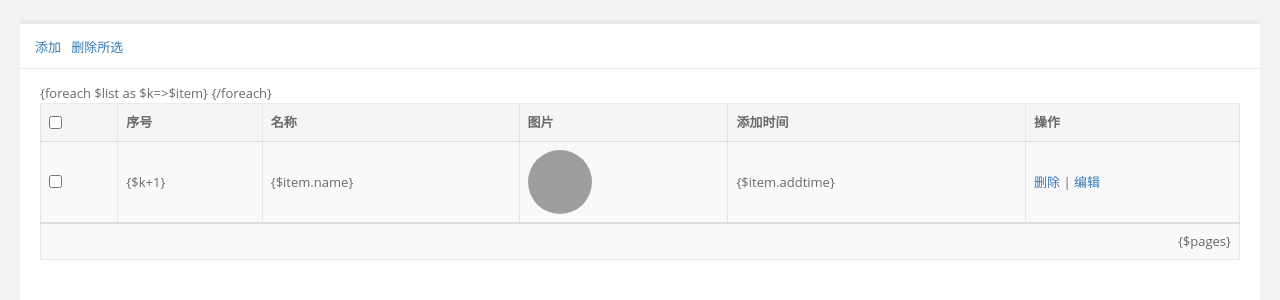
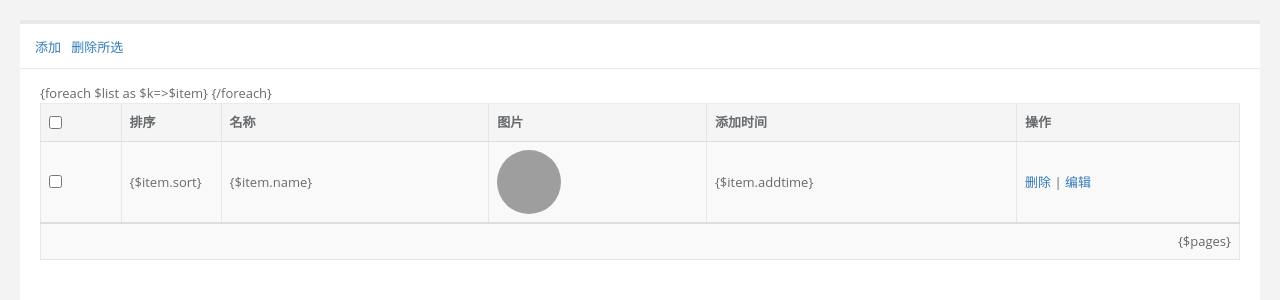
Before and after one commit to royhe911/mhwj, a PHP site: page /DbName/application/admin/view/game/list.html in a window 1280 px wide. Shown: the top 300 px of the page. Run offline with PHP 8.4, Linux system fonts and the light colour scheme; some libraries are stand-ins or nearby versions; grey boxes are pictures that could not be loaded.

Commit message:
添加上传接口，修改游戏管理

```diff
--- a/application/admin/view/game/list.html
+++ b/application/admin/view/game/list.html
@@ -17,6 +17,7 @@
         .ttd{width: 250px;text-align: center;}
         .ttb{width: 80px;text-align: center;}
         .avatar{width: 64px;height: 64px;border-radius: 32px;}
+        .sort_i{width: 50px;display: none;}
     </style>
 </head>
 <body class="gray-bg">
@@ -41,7 +42,7 @@
                         <thead>
                         <tr>
                             <th><input type="checkbox" id="selAll"></th>
-                            <th>序号</th>
+                            <th style="width: 100px;">排序</th>
                             <th>名称</th>
                             <th>图片</th>
                             <th>添加时间</th>
@@ -52,7 +53,7 @@
                         {foreach $list as $k=>$item}
                         <tr class="gradeX">
                             <td><input type="checkbox" class="check" value="{$item.id}"></td>
-                            <td>{$k+1}</td>
+                            <td class="sort"><span class="sort_p">{$item.sort}</span><input type="text" class="sort_i" value="{$item.sort}" data-id="{$item.id}" data-sort="{$item.sort}"></td>
                             <td>{$item.name}</td>
                             <td><img src="{$item.url}" class="avatar" onerror="this.style.display='none'"></td>
                             <td>{$item.addtime}</td>
@@ -84,6 +85,18 @@
                 $('.check').prop('checked', false);
             }
         });
+        $('.sort').click(function(){
+            $(this).find('.sort_p').css('display', 'none');
+            $(this).find('.sort_i').css('display', 'block').focus().select();
+        });
+        $('.sort_i').blur(function(){
+            edit_sort($(this))
+        })
+        $('.sort_i').keypress(function(obj){
+            if (obj.keyCode == 13) {
+                edit_sort($(this))
+            }
+        })
         $('a[data-action]').click(function(){
             var $action = $(this).data('action'), $id = $(this).data('id');
             var $ids = '0', $type = '';
@@ -98,6 +111,29 @@
             }
             operation($ids, $action)
         });
+
+        function edit_sort($this) {
+            if ($this.val() == $this.data('sort')) {
+                $this.css('display', 'none');
+                $this.prev('.sort_p').css('display', 'block');
+            }else{
+                $id = $this.data('id'), $sort = $this.val();
+                $.ajax({
+                    type: 'post', dataType: 'json', cache: false,
+                    url: '/game/editsort',
+                    data: {'id': $id, 'sort': $sort},
+                    success: function(data){
+                        if (data.status == 0) {
+                            layer.msg(data.info, {icon: 1, time: 1000}, function(){
+                                location.reload();
+                            });
+                        } else {
+                            layer.msg(data.info, {icon: 5, time: 2000})
+                        }
+                    }
+                })
+            }
+        }
 
         function operation($ids, $type) {
             var $msg = '', $tip = '';
--- a/application/api/controller/Api.php
+++ b/application/api/controller/Api.php
@@ -2,7 +2,6 @@
 namespace app\api\controller;
 
 use app\common\model\NoticeModel;
-use app\common\model\UserAttrModel;
 use app\common\model\UserModel;
 
 /**
--- a/application/route.php
+++ b/application/route.php
@@ -13,7 +13,7 @@
     '/'                => 'admin/Admin/index',
     '/login'           => 'admin/Admin/login', // 后台登录页
     '/admin'           => 'admin/Admin/index', // 后台首页
-    '/upload'          => 'admin/Upload/upload_img', // 上传文件
+    '/upload'          => 'admin/Upload/upload_img', // 上传图片
     '/admin/doLogin'   => 'admin/Admin/do_login', // 后台登录操作
     '/admin/index_v1'  => 'admin/Admin/index_v1', // 后台首页欢迎页
     '/admin/list'      => 'admin/Admin/lists', // 后台管理员列表
@@ -30,6 +30,7 @@
     '/game/list'       => 'admin/Game/lists', // 游戏列表
     '/game/add'        => 'admin/Game/add', // 添加游戏
     '/game/edit'       => 'admin/Game/edit', // 修改游戏
+    '/game/editsort'   => 'admin/Game/editsort', // 修改游戏排序
     '/game/del'        => 'admin/Game/del', // 删除游戏
     '/user/list'       => 'admin/User/lists', // 用户列表
     '/user/detail'     => 'admin/User/detail', // 用户详情
@@ -40,5 +41,6 @@
     '/api/login'       => 'api/Api/user_login', // 获取OPENID
     '/api/sync'        => 'api/Api/sync_userinfo', // 同步用户信息
     '/api/userinfo'    => 'api/Api/get_userinfo', // 获取用户信息
+    '/api/upload'      => 'admin/Upload/upload', // 上传文件
     /*--------   api 结束  --------*/
 ];
```
Also changed, not shown: application/admin/controller/Game.php (+22 -1 lines), application/admin/controller/Upload.php (+40 -0 lines), application/admin/view/game/add.html (+8 -1 lines), application/admin/view/game/edit.html (+8 -1 lines).
